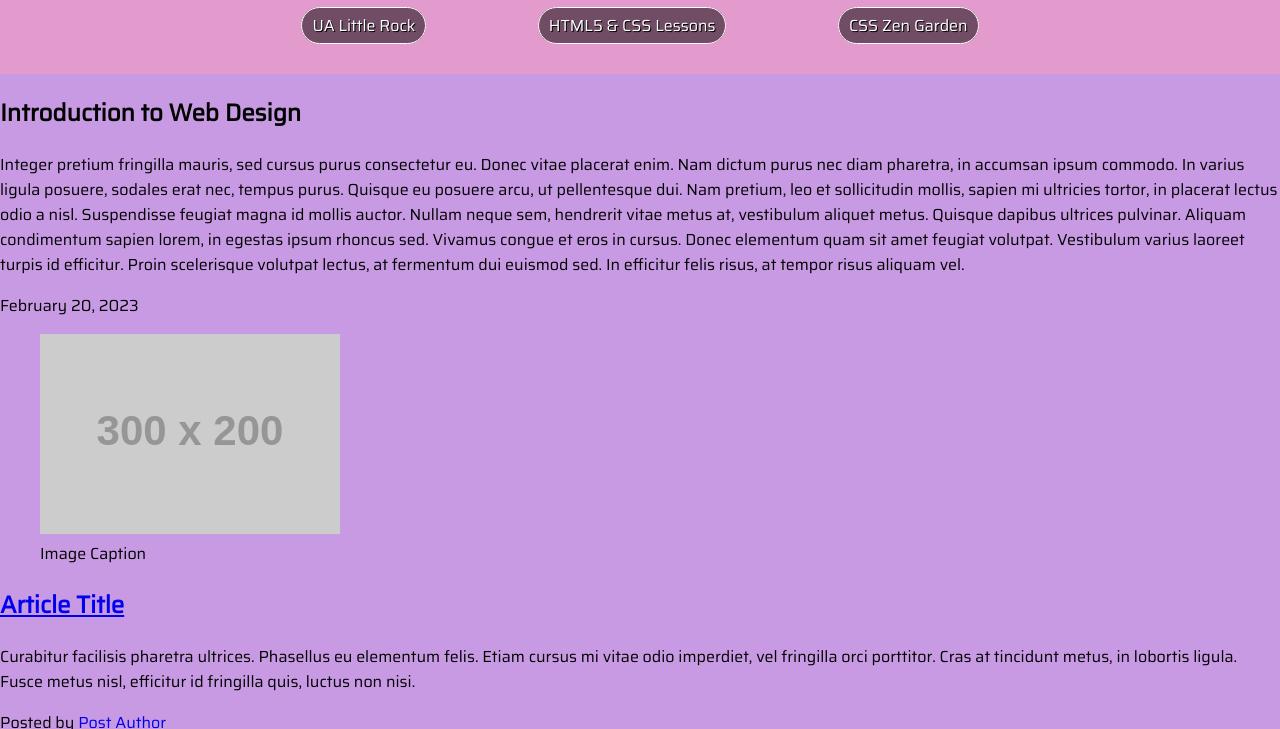
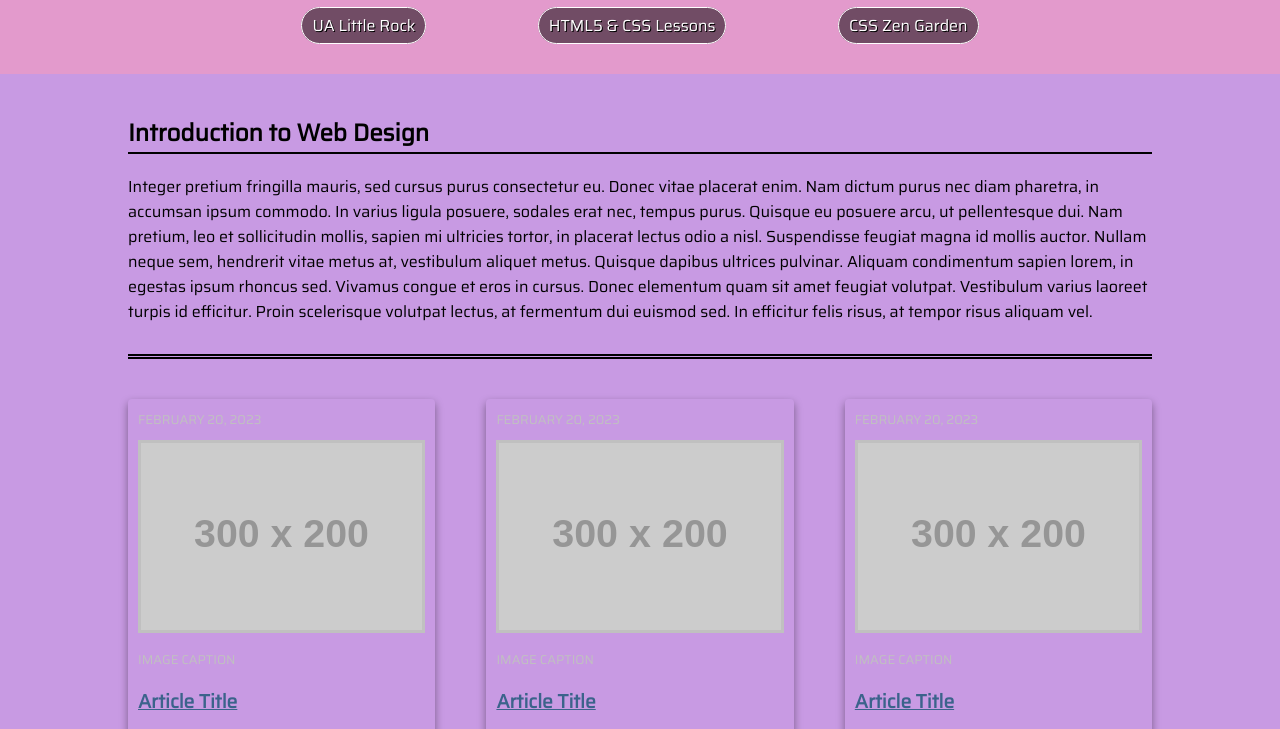
Before and after one commit to vaotero/IFSC-1310, a plain HTML site: page css-demo/index.html in a window 1280 px wide. Shown: the part 149-878 px from the top of the page. Drawn offline with Linux system fonts and the light colour scheme; placeholder pictures from the web are drawn by us.

Commit message:
updated css

```diff
--- a/css-demo/assets/css/style.css
+++ b/css-demo/assets/css/style.css
@@ -1,4 +1,4 @@
-
+/*  --------------- Box Sizing -----------------  */
 html {
     box-sizing: border-box;
   }
@@ -6,6 +6,21 @@ html {
   *:before,
   *:after {
     box-sizing: inherit;
+  }
+
+  /*  --------------- Responsive -----------------  */
+
+  img{
+    max-width:100%;
+    height:auto;
+  }
+
+  /*  --------------- Utility Classes -----------------  */
+
+  .container{
+    max-width:80vw;
+    margin:40px auto;
+
   }
 
   /*  --------------- Global Styles -----------------  */
@@ -70,6 +85,112 @@ header.primary nav a{
   border-radius:20px;
 }
 
-header.primaty nav a:hover{
+header.primary nav a:hover{
   background-color:rgba(0,0,0,.8);
 }
+
+#intro{
+  border-bottom:5px double #000000;
+  padding-bottom:14px
+}
+
+#intro h2{
+  color: #000000;
+  border-bottom:2px solid
+}
+
+#content{
+  display:flex;
+  flex-direction:row;
+  gap:5%;
+}
+
+#content .post{
+  box-shadow: 0 4px 8px rgba(0,0,0,.4);
+  padding:10px;
+  border-radius:4px;
+  font-size:.8rem;
+}
+
+#content .post:hover{
+  box-shadow: 0 4px 8px rgba(0,0,0,.6);
+}
+
+article.post figure{
+  margin:0;
+}
+
+article.post time.post-date, article.post figcaption,
+article.post .post-meta
+{
+  text-transform:uppercase;
+  color:#c0c0c0;
+}
+
+time.post-date{
+  text-transform:uppercase
+}
+
+article.post a{
+  color: #3b638b;
+}
+
+article.post a:hover{
+  text-decoration:none;
+}
+
+article.post img{
+  border:1px solid #c0c0c0;
+  padding:2px;
+  margin:10px auto;
+  background:#c0c0c0;
+}
+
+aside[role="complementary"]{
+  background-color:#E39ACC;
+  color:#ffffff;
+  padding: 1.9rem;
+}
+
+asside .container{
+  display:flex;
+  flex-direction:row;
+  gap:40px;
+}
+
+
+
+
+
+
+
+
+
+
+
+
+
+
+
+
+
+
+
+
+
+
+
+
+  /*  --------------- Media Queries -----------------  */
+
+  @media screen and (max-width:600px){
+    header.primary nav ul{
+      flex-direction:column;
+      max-width:250px;
+      margin:auto;
+    }
+    header.primary nav ul a{
+      display:block;
+    }
+
+  }
```
